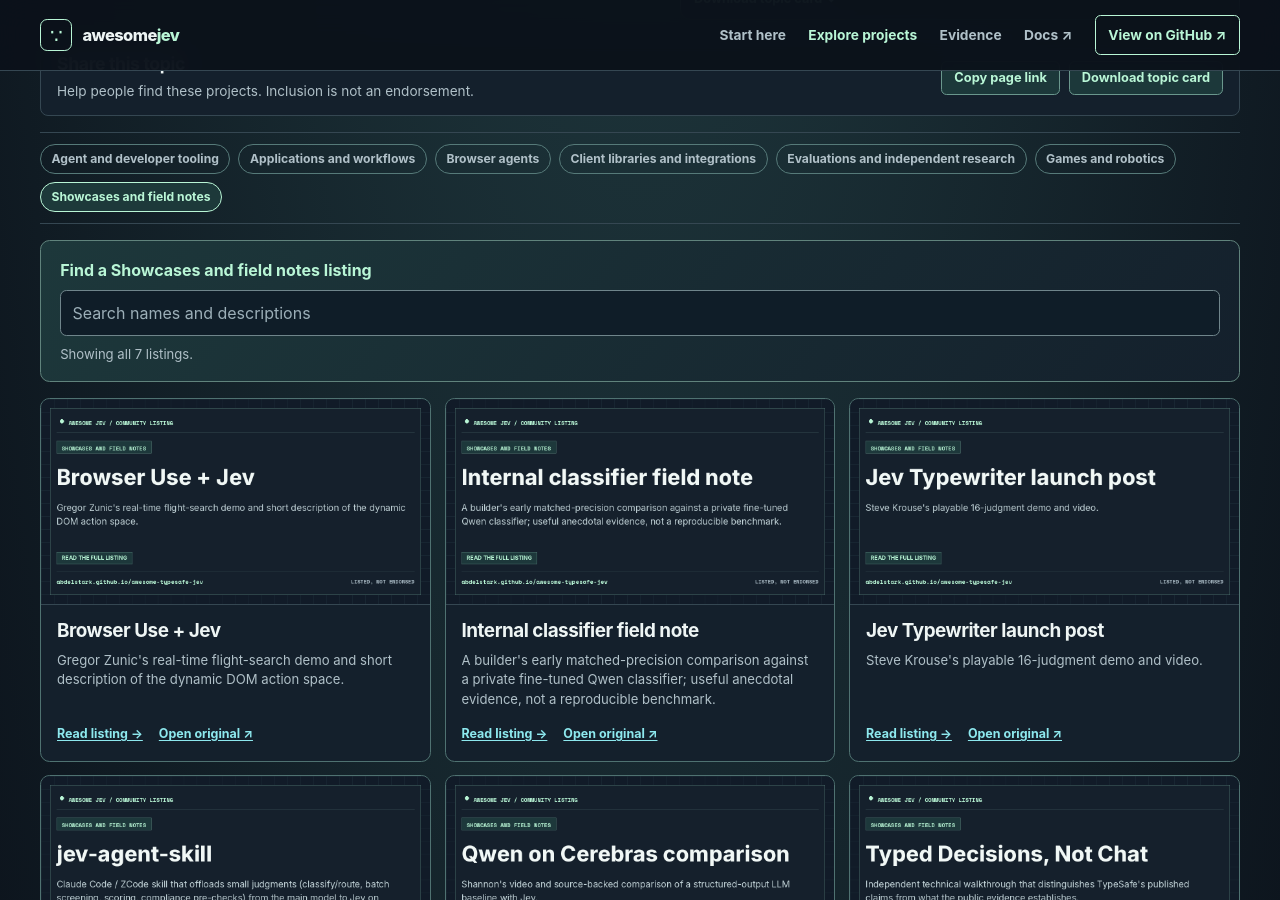
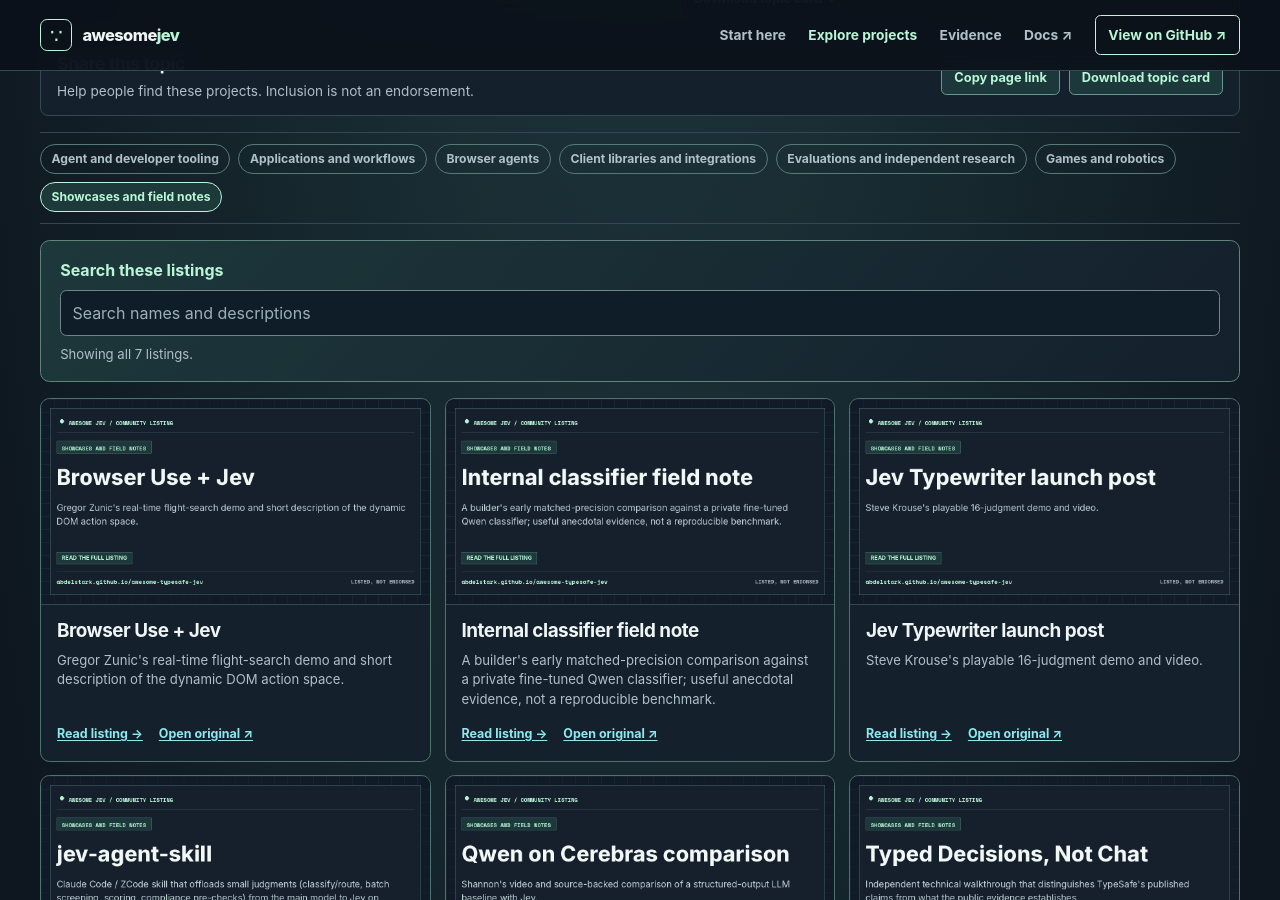
Before and after one commit to AbdelStark/awesome-typesafe, a Jekyll site: the page built from categories/showcases-and-field-notes.html, in a window 1280 px wide and 900 px high, scrolled down 484 px. Built offline with Jekyll 4.4.1, drawn with Linux system fonts in a browser that asks for light colours.

Commit message:
Clarify category search label

```diff
--- a/_layouts/category.html
+++ b/_layouts/category.html
@@ -40,7 +40,7 @@
   </nav>
 
   <div class="category-page__filter" hidden>
-    <label for="category-search">Find a {{ page.category_name | escape }} listing</label>
+    <label for="category-search">Search these listings</label>
     <div class="category-page__filter-controls">
       <input id="category-search" type="search" placeholder="Search names and descriptions" autocomplete="off" aria-controls="category-projects">
       <button type="button" class="category-page__filter-clear" hidden>Clear</button>
```
